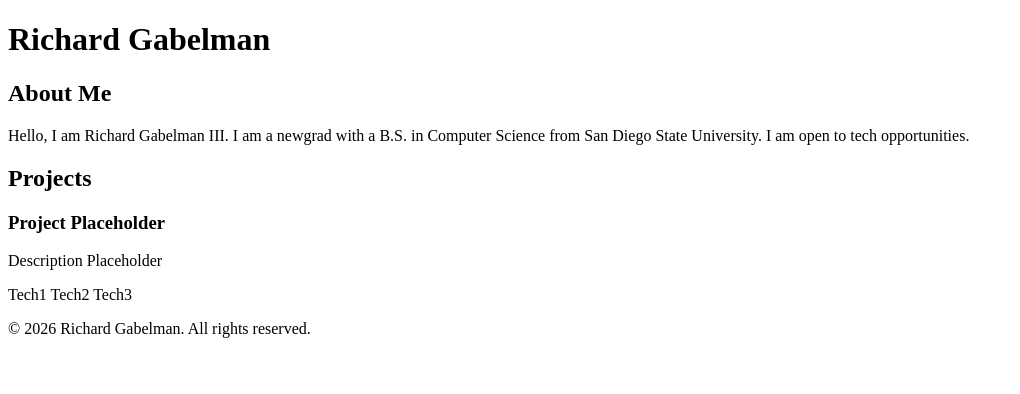
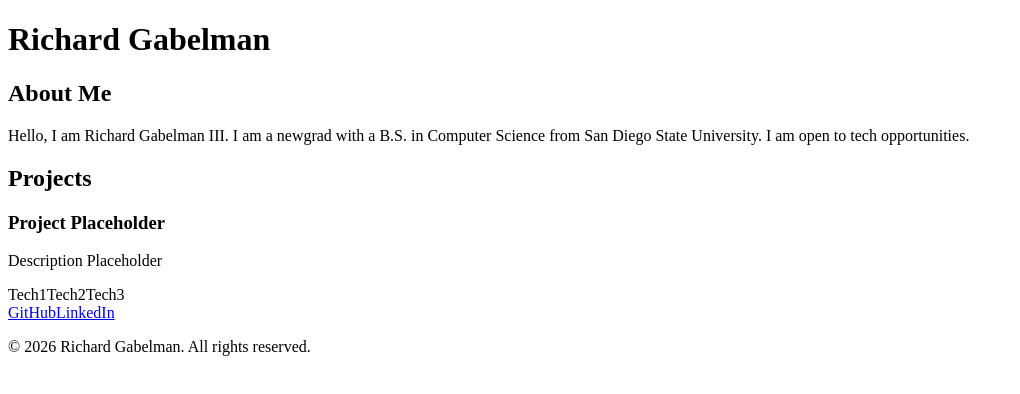
Before and after one commit to RichardGabelman/portfolio, a React (Vite) app: page / in a window 1280 px wide. Shown: the top 394 px of the page, without its empty margins (0-1020 px from the left). Built offline with nearby package versions, Linux system fonts and the light colour scheme.

Commit message:
feat: add basic contact section component

```diff
--- a/src/App.jsx
+++ b/src/App.jsx
@@ -45,12 +45,25 @@
               <div className="technologies">
                 {project.technologies.map((tech, index) => (
                   <span key={index} className="tech-tag">
-                    {tech + ' '}
+                    {tech}
                   </span>
                 ))}
               </div>
             </div>
           ))}
+        </div>
+      </div>
+    </section>
+  );
+};
+
+const Contact = () => {
+  return (
+    <section className="contact">
+      <div className="container">
+        <div className="contact-links">
+          <a href="https://github.com/RichardGabelman" className="contact-link" target="_blank" rel="noopener noreferrer">GitHub</a>
+          <a href="https://www.linkedin.com/in/richard-gabelman/" className="contact-link" target="_blank" rel="noopener noreferrer">LinkedIn</a>
         </div>
       </div>
     </section>
@@ -73,6 +86,7 @@
       <Header />
       <About />
       <Projects />
+      <Contact />
       <Footer />
     </div>
   );
```
